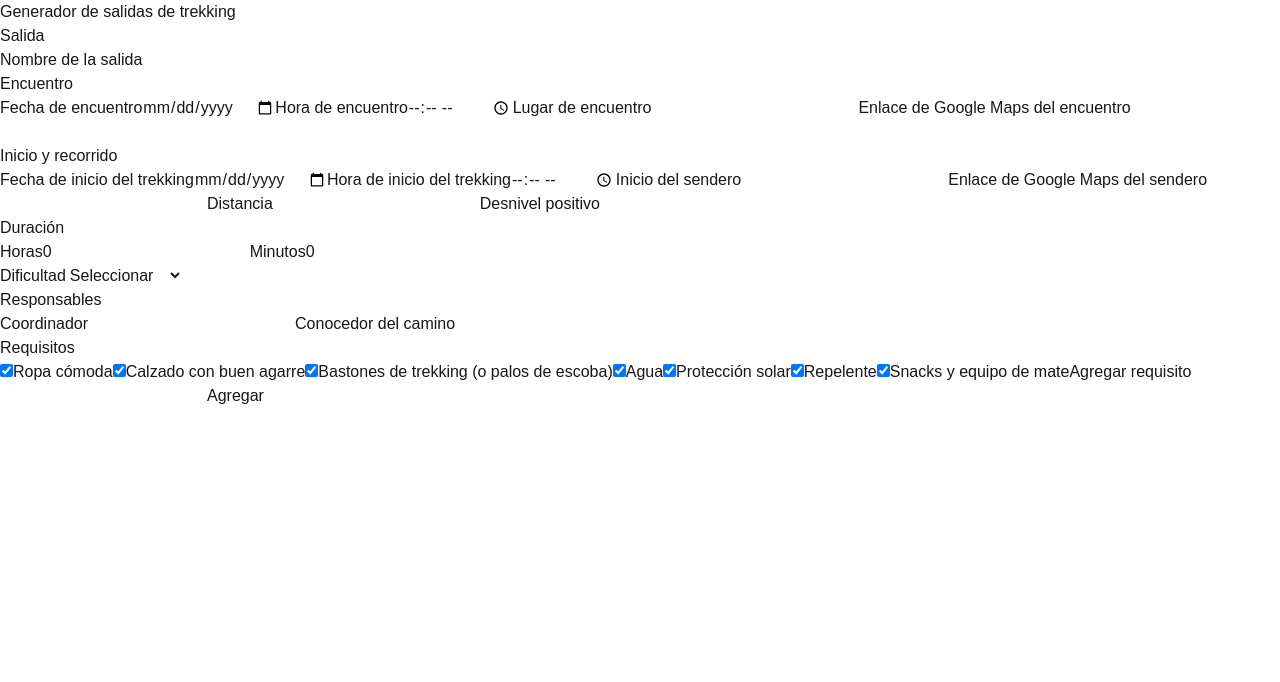
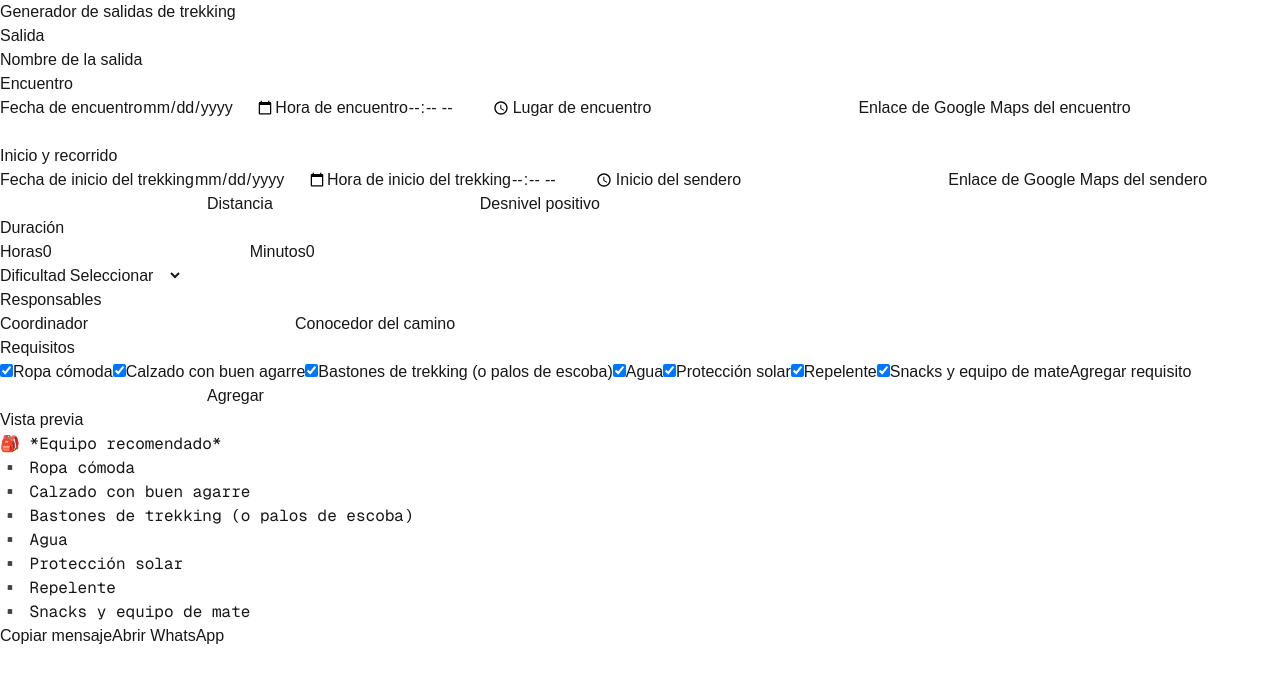
Before and after one commit to m415x/trekking-outing-message-generator, a Next.js app: page / in a window 1280 px wide. Shown: the top 682 px of the page. Built offline with nearby package versions, Linux system fonts and the light colour scheme.

Commit message:
feat: connect live message preview

```diff
--- a/components/outing-editor.tsx
+++ b/components/outing-editor.tsx
@@ -11,6 +11,7 @@ import {
 } from "../lib/trekking-event"
 import { addCustomRequirement, setEstimatedDuration, setMeetingDate } from "../lib/outing-editor-state"
 import { toggleRequirement } from "../lib/outing-form"
+import { MessagePreview } from "./message-preview"
 
 export function OutingEditor() {
   const [event, setEvent] = useState<TrekkingEvent>(() => createEmptyTrekkingEvent())
@@ -322,6 +323,8 @@ export function OutingEditor() {
           </button>
         </fieldset>
       </form>
+
+      <MessagePreview event={event} />
     </section>
   )
 }
```
